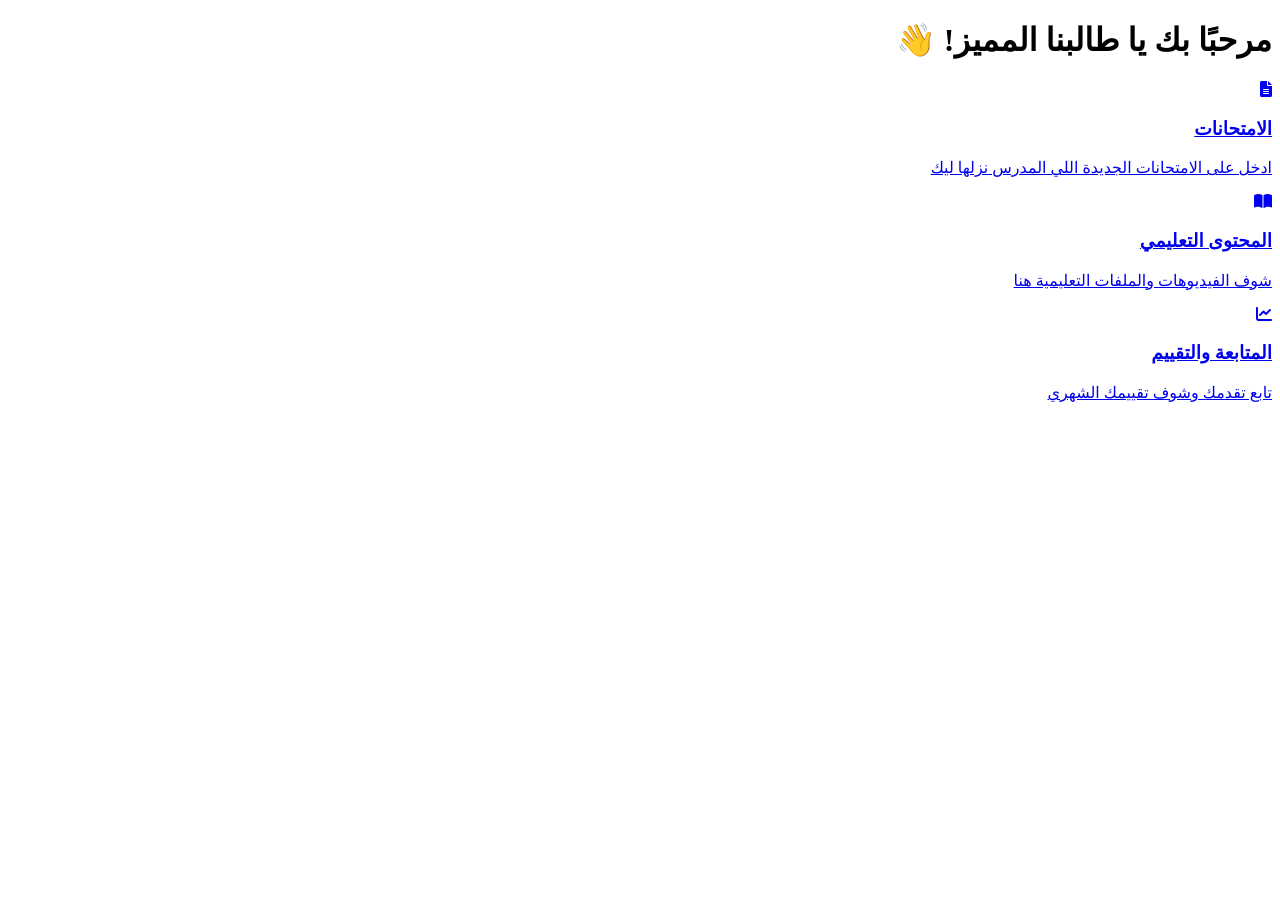
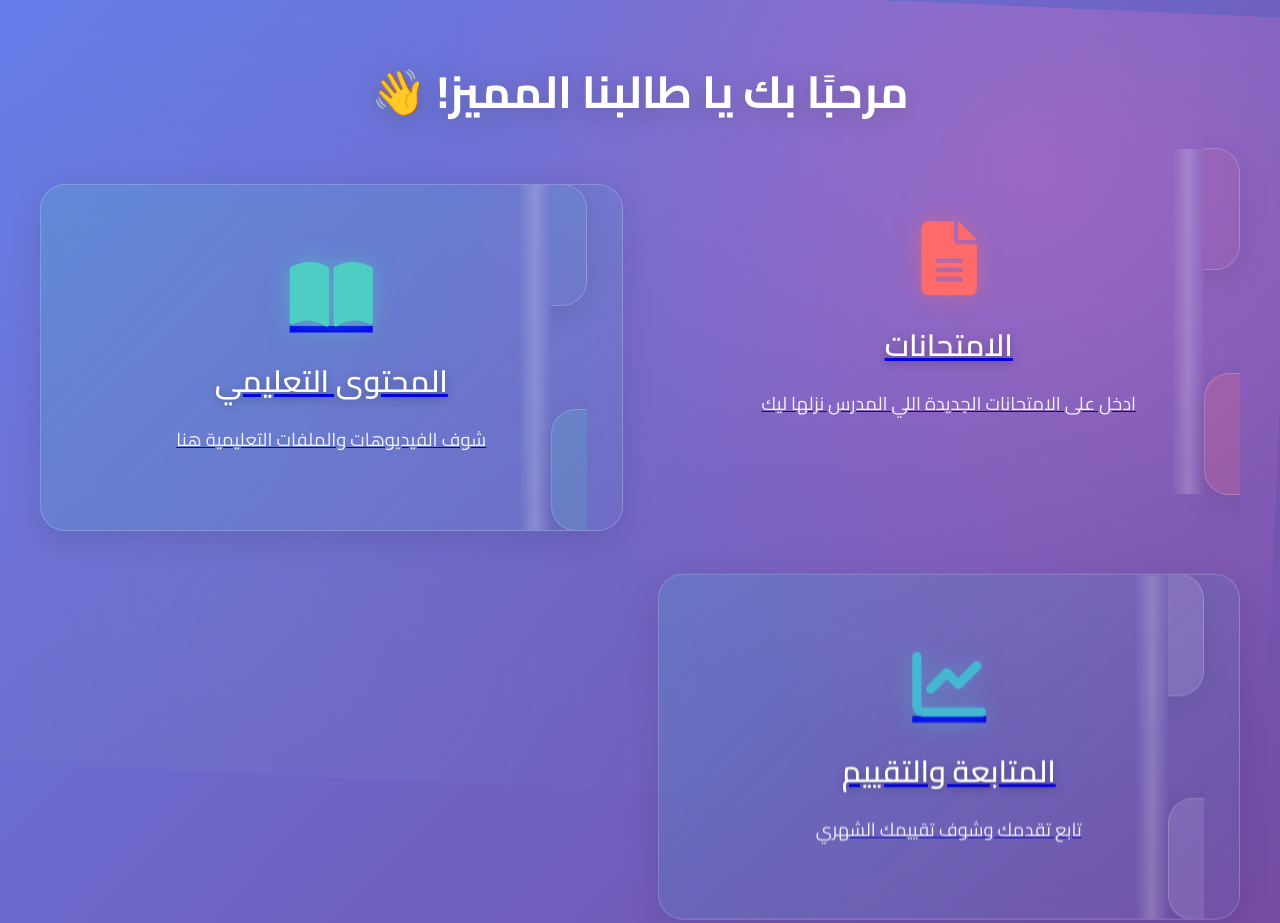
Before and after one commit to AhmedElbanna12/LMS-, a plain HTML site: page Account.html in a window 1280 px wide. Shown: the top 923 px of the page. Before the commit the page ends 800 px from the top, so only its background shows below. Drawn offline with Linux system fonts and the light colour scheme.

Commit message:
final mod

```diff
--- a/Account.html
+++ b/Account.html
@@ -9,7 +9,7 @@
     <link rel="preconnect" href="https://fonts.googleapis.com">
     <link rel="preconnect" href="https://fonts.gstatic.com" crossorigin>
     <link href="https://fonts.googleapis.com/css2?family=Cairo:wght@300;400;600;700&display=swap" rel="stylesheet">
-    <link rel="stylesheet" href="./Account.html">
+    <link rel="stylesheet" href="./Account.css">
 </head>
 
 <body>
```
Also changed, not shown: content.html (+1 -1 lines).
